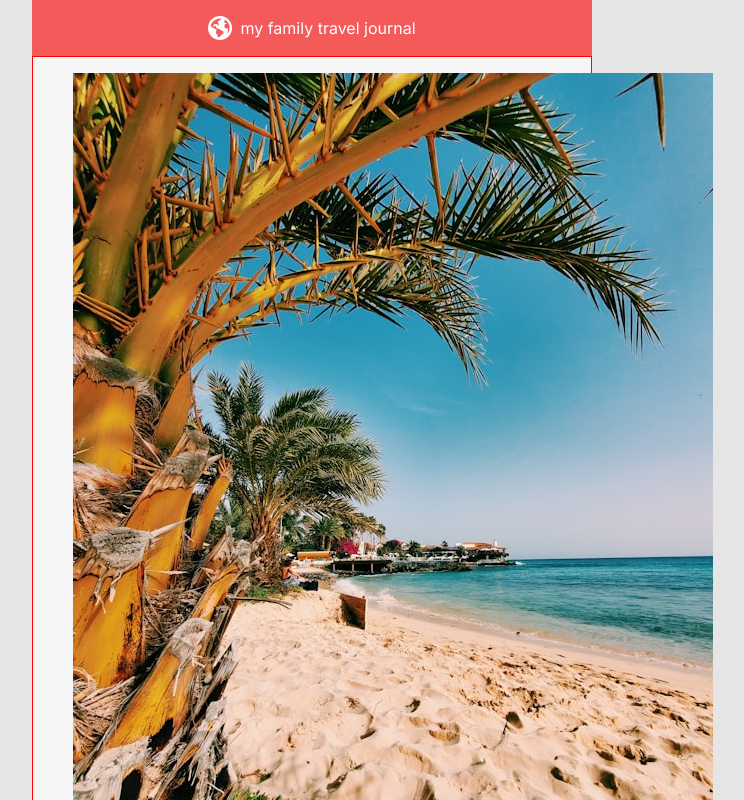
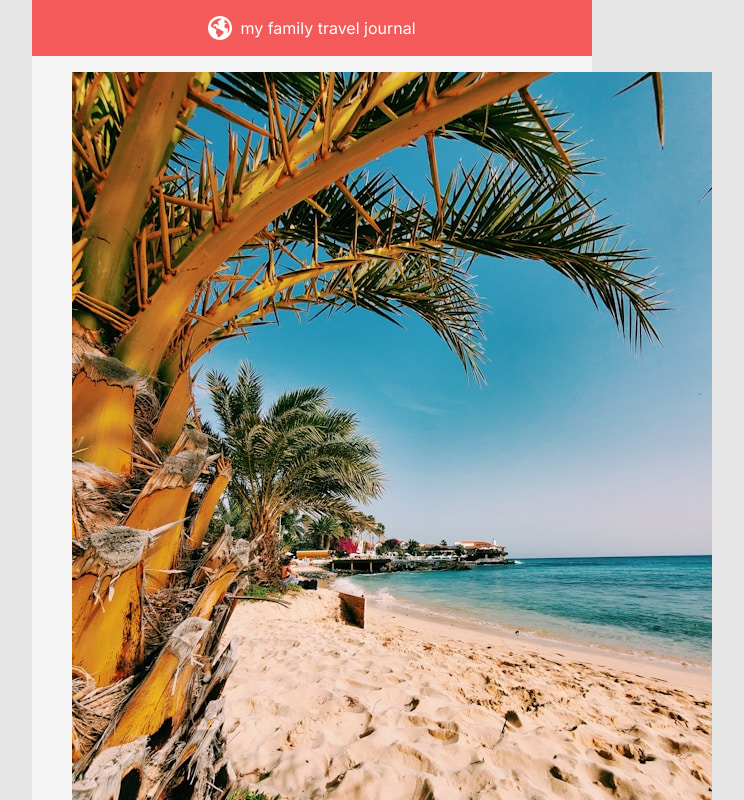
Before and after one commit to PetrValenta92/travel-journal, a React (Vite) app: page / in a window 1280 px wide. Shown: the top 800 px of the page, without its empty margins (328-1072 px from the left). Built offline with nearby package versions, Linux system fonts and the light colour scheme.

Commit message:
Update index.css

```diff
--- a/src/index.css
+++ b/src/index.css
@@ -1,5 +1,5 @@
 :root {
-  font-family: Inter, system-ui, Avenir, Helvetica, Arial, sans-serif;
+  font-family: "Inter", sans-serif;
   line-height: 1.5;
   font-weight: 400;
 
@@ -41,7 +41,6 @@
 
 section {
   padding: 1rem 2.5rem;
-  border: 1px solid red;
 }
 
 h1 {
```
